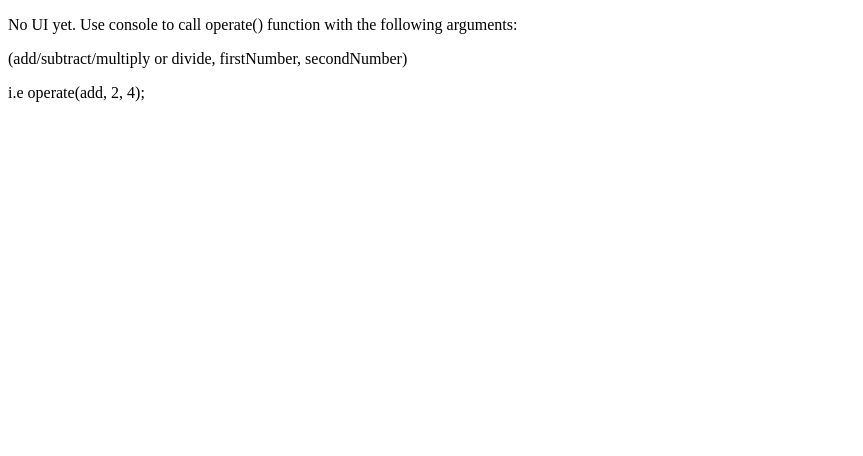
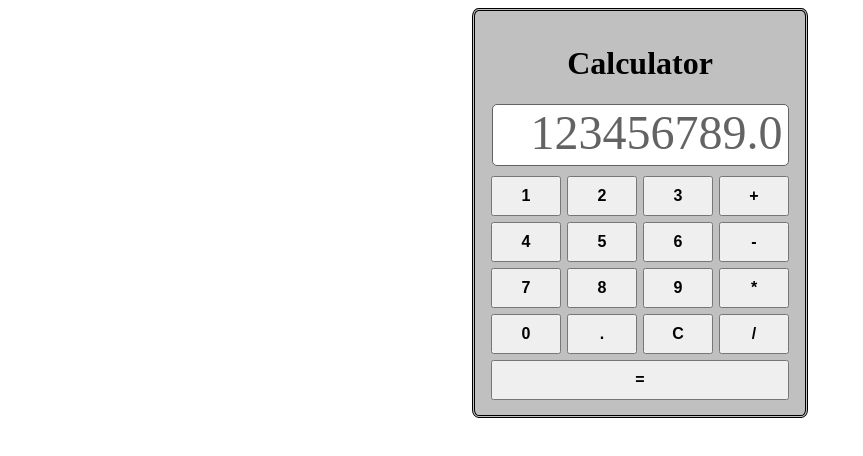
Before and after one commit to Snarls-at-Fleas/project-calculator, a plain HTML site: page index.html in a window 1280 px wide. Shown: the whole page, without its empty margins (0-863 px from the left). Drawn offline with Linux system fonts and the light colour scheme.

Commit message:
Add basic (not working) UI

```diff
--- a/index.html
+++ b/index.html
@@ -7,8 +7,28 @@
         <link rel="stylesheet" href="style.css">
     </head>
     <body>
-        <p>No UI yet. Use console to call operate() function with the following arguments:</p>
-        <p>(add/subtract/multiply or divide, firstNumber, secondNumber)</p>
-        <p>i.e operate(add, 2, 4);</p>
+        <div class="calculator">
+            <h1>Calculator</h1>
+            <div class="display">123456789.0</div>
+            <div class="buttons">
+                <button>1</button>
+                <button>2</button>
+                <button>3</button>
+                <button>+</button>
+                <button>4</button>
+                <button>5</button>
+                <button>6</button>
+                <button>-</button>
+                <button>7</button>
+                <button>8</button>
+                <button>9</button>
+                <button>*</button>
+                <button>0</button>
+                <button>.</button>
+                <button>C</button>
+                <button>/</button>
+                <button class="equals">=</button>
+            </div>
+        </div>
     </body>
 </html>
--- a/style.css
+++ b/style.css
@@ -0,0 +1,46 @@
+h1 {
+    text-align: center;
+}
+
+.calculator {
+    width: 304px;
+    margin: auto;
+    border-style: double;
+    border-radius: 2%;
+    padding: 1%;
+    background-color: rgb(192, 192, 192);
+}
+
+.buttons {
+    display: flex;
+    flex-wrap: wrap;
+    width: 304px;
+}
+
+.display {
+    text-align: right;
+    border-style: solid;
+    border-radius: 5px;
+    border-width: 1px;
+    height: 60px;
+    width: 290px;
+    font-size: xxx-large;
+    padding-right: 5px;
+    margin: auto;
+    margin-bottom: 7px;
+    background-color: white;
+    color: rgb(99, 99, 99);
+}
+
+button {
+    width: 70px;
+    height: 40px;
+    margin: 3px;
+    font-size: medium;
+    font-weight: bold;
+    cursor: pointer;
+}
+
+.equals {
+    width: 304px;
+}
```
